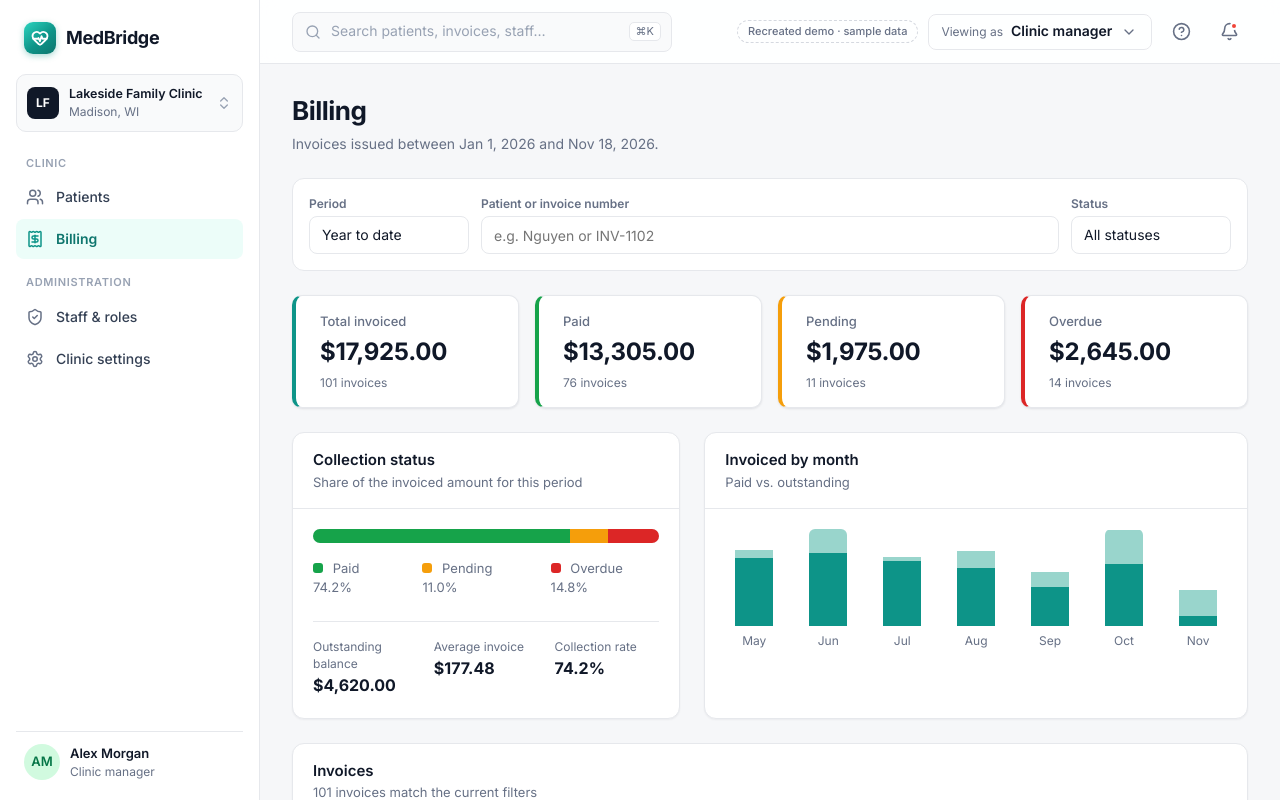
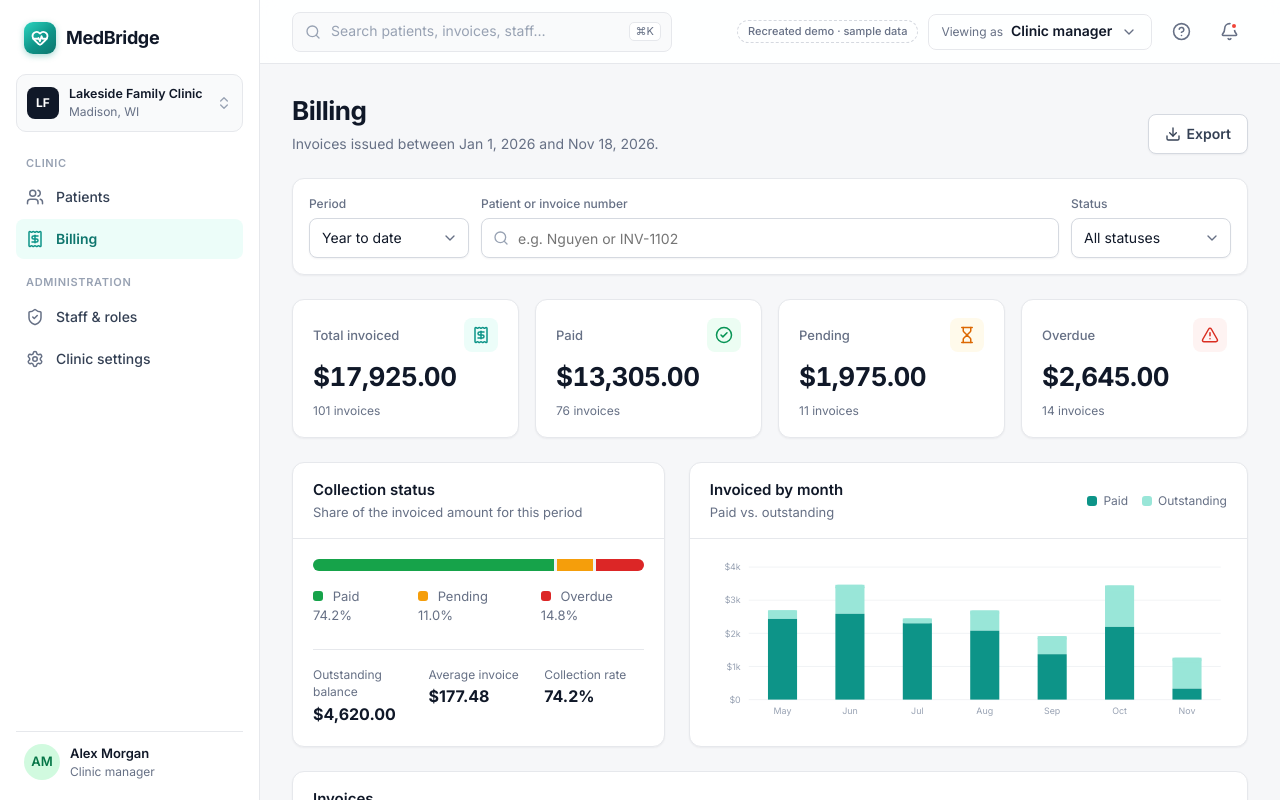
Before and after one commit to supremkc05/Medbridge, a Next.js app: page /billing in a window 1280 px wide. Shown: the top 800 px of the page. Built offline with nearby package versions, Linux system fonts and the light colour scheme.

Commit message:
feat(billing): stat cards, SVG monthly chart, export and patient avatars

```diff
--- a/src/features/billing/BillingDashboard.module.scss
+++ b/src/features/billing/BillingDashboard.module.scss
@@ -1,13 +1,14 @@
 @use "../../styles/tokens" as *;
 
 .filters {
+  box-shadow: $shadow-xs;
   display: flex;
   flex-wrap: wrap;
   gap: $space-3;
   align-items: flex-end;
   margin-bottom: $space-5;
   padding: $space-4;
-  background: $color-surface;
+  background-color: $color-surface;
   border: 1px solid $color-border;
   border-radius: $radius-lg;
 }
@@ -15,19 +16,20 @@
 .filter {
   display: flex;
   flex-direction: column;
-  gap: 4px;
+  gap: 6px;
   font-size: 12px;
-  font-weight: 600;
+  font-weight: 500;
   color: $color-muted;
 
   select,
   input {
-    height: 38px;
+    height: 40px;
     min-width: 160px;
     padding: 0 $space-3;
-    border: 1px solid $color-border;
+    border: 1px solid $color-border-strong;
+    box-shadow: $shadow-xs;
     border-radius: $radius-sm;
-    background: $color-surface;
+    background-color: $color-surface;
     font: inherit;
     font-size: $font-size-md;
     font-weight: 400;
@@ -42,7 +44,20 @@
 }
 
 .grow {
+  position: relative;
   flex: 1 1 240px;
+}
+
+.searchIcon {
+  position: absolute;
+  left: 12px;
+  bottom: 12px;
+  color: $color-faint;
+}
+
+.filter .searchInput {
+  width: 100%;
+  padding-left: 36px;
 }
 
 .cards {
@@ -52,61 +67,18 @@
   margin-bottom: $space-5;
 }
 
-.card {
-  display: flex;
-  flex-direction: column;
-  gap: 4px;
-  padding: $space-4 $space-5;
-  background: $color-surface;
-  border: 1px solid $color-border;
-  border-left-width: 4px;
-  border-radius: $radius-md;
-  box-shadow: $shadow-card;
-}
-
-.total {
-  border-left-color: $color-primary;
-}
-
-.paid {
-  border-left-color: #16a34a;
-}
-
-.pending {
-  border-left-color: #f59e0b;
-}
-
-.overdue {
-  border-left-color: #dc2626;
-}
-
-.cardLabel {
-  font-size: $font-size-sm;
-  color: $color-muted;
-  font-weight: 500;
-}
-
-.cardValue {
-  font-size: 24px;
-  font-weight: 700;
-  letter-spacing: -0.01em;
-}
-
-.cardSub {
-  font-size: 12px;
-  color: $color-muted;
-}
 
 .collection {
   display: grid;
-  grid-template-columns: 1fr 1.4fr;
+  grid-template-columns: 1fr 1.5fr;
   gap: $space-5;
   margin-bottom: $space-5;
 }
 
 .stack {
   display: flex;
-  height: 14px;
+  gap: 3px;
+  height: 12px;
   border-radius: 999px;
   overflow: hidden;
   background: #eef1f5;
@@ -142,45 +114,14 @@
   }
 }
 
-.bars {
-  display: flex;
-  align-items: flex-end;
-  gap: $space-4;
-  height: 120px;
-}
-
-.barCol {
-  flex: 1;
-  display: flex;
-  flex-direction: column;
-  align-items: center;
-  gap: 6px;
-  height: 100%;
-}
-
-.barTrack {
-  flex: 1;
-  width: 100%;
-  max-width: 38px;
-  display: flex;
-  flex-direction: column;
-  justify-content: flex-end;
-  border-radius: 6px 6px 0 0;
-  overflow: hidden;
-}
-
 .barPaid {
   background: $color-primary;
 }
 
 .barOutstanding {
-  background: #99d5cc;
+  background: #99e6d8;
 }
 
-.barLabel {
-  font-size: 12px;
-  color: $color-muted;
-}
 
 .noData {
   margin: 0;
@@ -230,3 +171,55 @@
     font-weight: 650;
   }
 }
+
+.chart {
+  display: block;
+  width: 100%;
+  height: auto;
+}
+
+.gridLine {
+  stroke: #eef0f3;
+  stroke-width: 1;
+}
+
+.axis {
+  fill: $color-faint;
+  font-size: 11px;
+}
+
+.svgPaid {
+  fill: $color-primary;
+}
+
+.svgOutstanding {
+  fill: #99e6d8;
+}
+
+.chartLegend {
+  display: flex;
+  gap: 14px;
+  margin: 0;
+  padding: 0;
+  list-style: none;
+  font-size: $font-size-xs;
+  color: $color-muted;
+
+  li {
+    display: flex;
+    align-items: center;
+    gap: 6px;
+  }
+
+  i {
+    width: 10px;
+    height: 10px;
+    border-radius: 3px;
+  }
+}
+
+.patientCell {
+  display: inline-flex;
+  align-items: center;
+  gap: 10px;
+}
--- a/src/features/billing/BillingDashboard.tsx
+++ b/src/features/billing/BillingDashboard.tsx
@@ -1,7 +1,9 @@
 "use client";
 
 import { useState } from "react";
+import { CircleCheck, Download, Hourglass, Lock, Receipt, Search, TriangleAlert } from "lucide-react";
 import {
+  Avatar,
   Badge,
   Card,
   DataTable,
@@ -12,7 +14,10 @@ import {
   Pagination,
   type BadgeTone,
   type Column,
+  Button,
+  StatCard,
 } from "@/components/ui";
+import { downloadCsv } from "@/lib/csv";
 import { useDebouncedValue } from "@/hooks/useDebouncedValue";
 import { formatDate, formatMoney } from "@/lib/format";
 import { can } from "@/lib/permissions";
@@ -32,31 +37,65 @@ const STATUS: Record<InvoiceStatus, { label: string; tone: BadgeTone }> = {
 const MONTH = new Intl.DateTimeFormat("en-US", { month: "short", timeZone: "UTC" });
 
 function SummaryCards({ summary }: { summary: InvoiceSummary }) {
-  const cards = [
-    { key: "total", label: "Total invoiced", data: summary.total, className: styles.total },
-    { key: "paid", label: "Paid", data: summary.paid, className: styles.paid },
-    { key: "pending", label: "Pending", data: summary.pending, className: styles.pending },
-    { key: "overdue", label: "Overdue", data: summary.overdue, className: styles.overdue },
-  ];
+  const count = (n: number) => `${n} ${n === 1 ? "invoice" : "invoices"}`;
   return (
     <div className={styles.cards}>
-      {cards.map((c) => (
-        <div key={c.key} className={`${styles.card} ${c.className}`}>
-          <span className={styles.cardLabel}>{c.label}</span>
-          <strong className={styles.cardValue}>{formatMoney(c.data.amount)}</strong>
-          <span className={styles.cardSub}>
-            {c.data.count} {c.data.count === 1 ? "invoice" : "invoices"}
-          </span>
-        </div>
+      <StatCard label="Total invoiced" value={formatMoney(summary.total.amount)} hint={count(summary.total.count)} icon={<Receipt size={18} />} />
+      <StatCard label="Paid" value={formatMoney(summary.paid.amount)} hint={count(summary.paid.count)} icon={<CircleCheck size={18} />} tone="green" />
+      <StatCard label="Pending" value={formatMoney(summary.pending.amount)} hint={count(summary.pending.count)} icon={<Hourglass size={18} />} tone="amber" />
+      <StatCard label="Overdue" value={formatMoney(summary.overdue.amount)} hint={count(summary.overdue.count)} icon={<TriangleAlert size={18} />} tone="red" />
+    </div>
+  );
+}
+
+function MonthlyChart({ data }: { data: InvoiceSummary["byMonth"] }) {
+  const W = 640;
+  const H = 200;
+  const pad = { top: 10, right: 8, bottom: 26, left: 48 };
+  const max = Math.max(1, ...data.map((m) => m.paid + m.outstanding));
+  const step = Math.pow(10, Math.floor(Math.log10(max)));
+  const top = Math.ceil(max / step) * step;
+  const ticks = [0, 0.25, 0.5, 0.75, 1].map((t) => t * top);
+  const innerW = W - pad.left - pad.right;
+  const innerH = H - pad.top - pad.bottom;
+  const slot = innerW / data.length;
+  const barW = Math.min(36, slot * 0.55);
+  const y = (v: number) => pad.top + innerH - (v / top) * innerH;
+  const money = (v: number) => (v >= 1000 ? `$${(v / 1000).toFixed(v % 1000 ? 1 : 0)}k` : `$${v}`);
+
+  return (
+    <svg viewBox={`0 0 ${W} ${H}`} className={styles.chart} role="img" aria-label="Monthly invoiced amounts, paid and outstanding">
+      {ticks.map((t) => (
+        <g key={t}>
+          <line x1={pad.left} x2={W - pad.right} y1={y(t)} y2={y(t)} className={styles.gridLine} />
+          <text x={pad.left - 10} y={y(t) + 4} textAnchor="end" className={styles.axis}>
+            {money(t)}
+          </text>
+        </g>
       ))}
-    </div>
+      {data.map((m, i) => {
+        const x = pad.left + slot * i + (slot - barW) / 2;
+        const paidTop = y(m.paid);
+        const outTop = y(m.paid + m.outstanding);
+        return (
+          <g key={m.month}>
+            <title>{`${m.month}: ${formatMoney(m.paid)} paid, ${formatMoney(m.outstanding)} outstanding`}</title>
+            <rect x={x} y={outTop} width={barW} height={paidTop - outTop} rx={0} className={styles.svgOutstanding} />
+            <rect x={x} y={paidTop} width={barW} height={pad.top + innerH - paidTop} className={styles.svgPaid} />
+            <rect x={x} y={outTop} width={barW} height={Math.min(6, pad.top + innerH - outTop)} rx={3} className={m.outstanding ? styles.svgOutstanding : styles.svgPaid} />
+            <text x={x + barW / 2} y={H - 8} textAnchor="middle" className={styles.axis}>
+              {MONTH.format(new Date(`${m.month}-01T00:00:00Z`))}
+            </text>
+          </g>
+        );
+      })}
+    </svg>
   );
 }
 
 function Collection({ summary }: { summary: InvoiceSummary }) {
   const total = summary.total.amount || 1;
   const pct = (n: number) => `${((n / total) * 100).toFixed(1)}%`;
-  const max = Math.max(1, ...summary.byMonth.map((m) => m.paid + m.outstanding));
   return (
     <div className={styles.collection}>
       <Card title="Collection status" description="Share of the invoiced amount for this period">
@@ -85,22 +124,17 @@ function Collection({ summary }: { summary: InvoiceSummary }) {
           </div>
         </dl>
       </Card>
-      <Card title="Invoiced by month" description="Paid vs. outstanding">
-        {summary.byMonth.length === 0 ? (
-          <p className={styles.noData}>No invoices in this period.</p>
-        ) : (
-          <div className={styles.bars}>
-            {summary.byMonth.map((m) => (
-              <div key={m.month} className={styles.barCol} title={`${m.month}: ${formatMoney(m.paid)} paid, ${formatMoney(m.outstanding)} outstanding`}>
-                <div className={styles.barTrack}>
-                  <span className={styles.barOutstanding} style={{ height: `${(m.outstanding / max) * 100}%` }} />
-                  <span className={styles.barPaid} style={{ height: `${(m.paid / max) * 100}%` }} />
-                </div>
-                <span className={styles.barLabel}>{MONTH.format(new Date(`${m.month}-01T00:00:00Z`))}</span>
-              </div>
-            ))}
-          </div>
-        )}
+      <Card
+        title="Invoiced by month"
+        description="Paid vs. outstanding"
+        actions={
+          <ul className={styles.chartLegend}>
+            <li><i className={styles.barPaid} /> Paid</li>
+            <li><i className={styles.barOutstanding} /> Outstanding</li>
+          </ul>
+        }
+      >
+        {summary.byMonth.length === 0 ? <p className={styles.noData}>No invoices in this period.</p> : <MonthlyChart data={summary.byMonth} />}
       </Card>
     </div>
   );
@@ -130,7 +164,16 @@ export function BillingDashboard() {
 
   const columns: Column<Invoice>[] = [
     { key: "number", header: "Invoice", render: (i) => <span className={styles.mono}>{i.number}</span> },
-    { key: "patient", header: "Patient", render: (i) => <strong className={styles.patient}>{i.patientName}</strong> },
+    {
+      key: "patient",
+      header: "Patient",
+      render: (i) => (
+        <span className={styles.patientCell}>
+          <Avatar name={i.patientName} size="sm" />
+          <strong className={styles.patient}>{i.patientName}</strong>
+        </span>
+      ),
+    },
     { key: "service", header: "Service", render: (i) => i.service },
     { key: "issueDate", header: "Issued", render: (i) => formatDate(i.issueDate) },
     {
@@ -147,7 +190,7 @@ export function BillingDashboard() {
       <>
         <PageHeader title="Billing" />
         <Card>
-          <EmptyState title="Access restricted" description={`Billing is not available to the ${ROLE_LABELS[role]} role.`} />
+          <EmptyState icon={<Lock size={22} />} title="Access restricted" description={`Billing is not available to the ${ROLE_LABELS[role]} role.`} />
         </Card>
       </>
     );
@@ -158,6 +201,22 @@ export function BillingDashboard() {
       <PageHeader
         title="Billing"
         description={`Invoices issued between ${formatDate(range.from)} and ${formatDate(range.to)}.`}
+        actions={
+          <Button
+            variant="secondary"
+            disabled={!data}
+            onClick={() =>
+              data &&
+              downloadCsv(
+                "invoices.csv",
+                ["Invoice", "Patient", "Service", "Issued", "Due", "Amount", "Status"],
+                data.items.map((i) => [i.number, i.patientName, i.service, i.issueDate, i.dueDate, i.amount.toFixed(2), i.status]),
+              )
+            }
+          >
+            <Download size={16} /> Export
+          </Button>
+        }
       />
 
       <div className={styles.filters} role="search">
@@ -185,7 +244,8 @@ export function BillingDashboard() {
         )}
         <label className={`${styles.filter} ${styles.grow}`}>
           <span>Patient or invoice number</span>
-          <input type="search" placeholder="e.g. Nguyen or INV-1102" value={patientInput} onChange={(e) => resetPage(setPatientInput)(e.target.value)} />
+          <Search size={16} className={styles.searchIcon} aria-hidden="true" />
+          <input type="search" className={styles.searchInput} placeholder="e.g. Nguyen or INV-1102" value={patientInput} onChange={(e) => resetPage(setPatientInput)(e.target.value)} />
         </label>
         <label className={styles.filter}>
           <span>Status</span>
```
